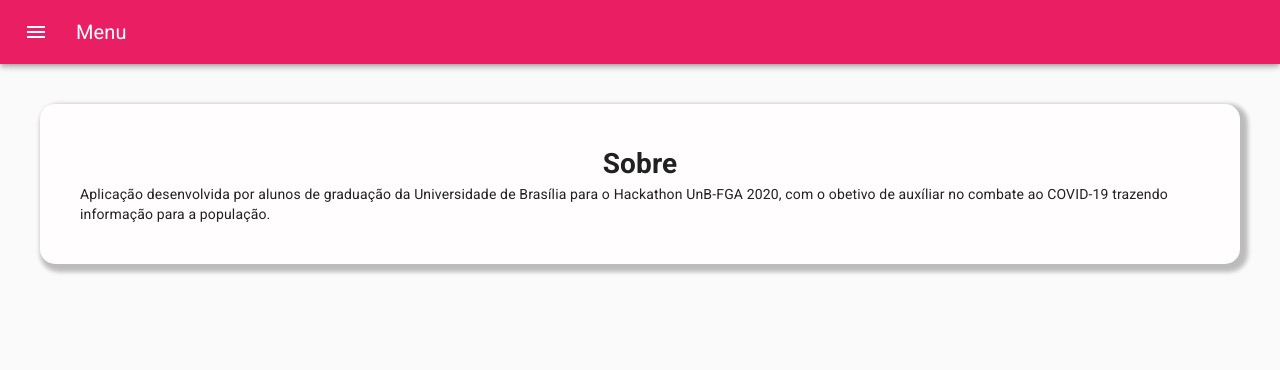
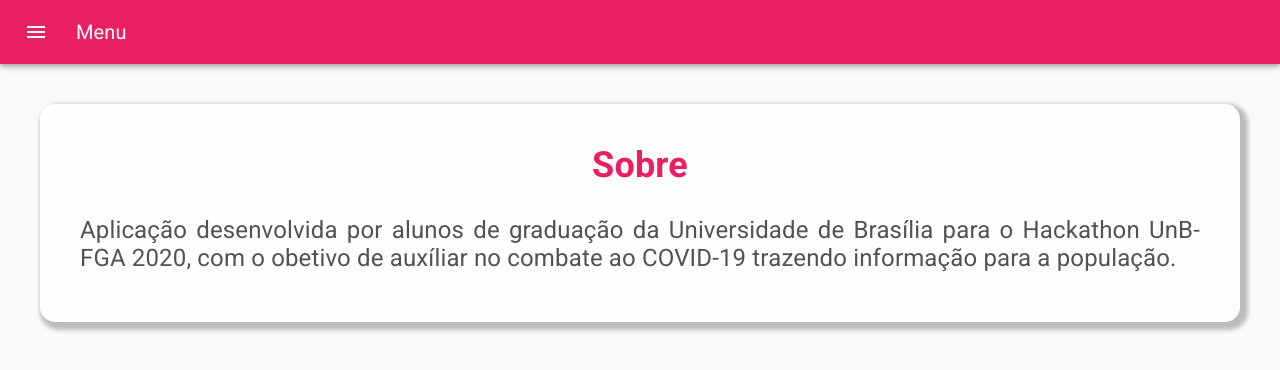
Before and after one commit to Hackathon-FGA-2020/Desafio-1-Grupo-10, a React (Create React App) app in the folder wcov/: page /sobre in a window 1280 px wide. Shown: the top 370 px of the page. Built offline with nearby package versions, Linux system fonts and the light colour scheme; no server answers.

Commit message:
Mais mudanças na aparencia da página sobre

```diff
--- a/wcov/src/pages/About/index.js
+++ b/wcov/src/pages/About/index.js
@@ -10,8 +10,8 @@ function About (){
   <>
     <Header/>
       <div className = "containerAbout">
-        <h1 className="title"> Sobre </h1>
-        <p className="text"> Aplicação desenvolvida por alunos de graduação da Universidade de Brasília para o Hackathon UnB-FGA 2020, com o obetivo de auxíliar no combate ao COVID-19 trazendo informação para a população.</p>
+        <h1 className="titleAbout"> Sobre </h1>
+        <p className="textAbout"> Aplicação desenvolvida por alunos de graduação da Universidade de Brasília para o Hackathon UnB-FGA 2020, com o obetivo de auxíliar no combate ao COVID-19 trazendo informação para a população.</p>
       </div>
   </>
   )
--- a/wcov/src/pages/About/style.css
+++ b/wcov/src/pages/About/style.css
@@ -1,15 +1,29 @@
 .titleAbout{
-    color : #747474;
-    font-size:  38px;
-    text-align: center;
+    font-family: Roboto;
+    font-style: normal;
+    font-weight: bold;
+    font-size: 36px;
+    line-height: 42px;
+    display: flex;
+    align-items: center;
+    color: #E91E63;
+    margin-bottom: 30px ;
 }
 
 .textAbout{
-    color : #303030;
-    font-size: 28px;
+    font-family: Roboto;
+    font-style: normal;
+    font-weight: normal;
+    font-size: 24px;
+    line-height: 28px;
+    display: flex;
     text-align: justify;
+    align-items: center;
+    color: #555151;
+    margin-bottom: 10px;
+}
 
-}.containerAbout{
+.containerAbout{
 
     display: flex;
     margin: 40px auto ;
```
